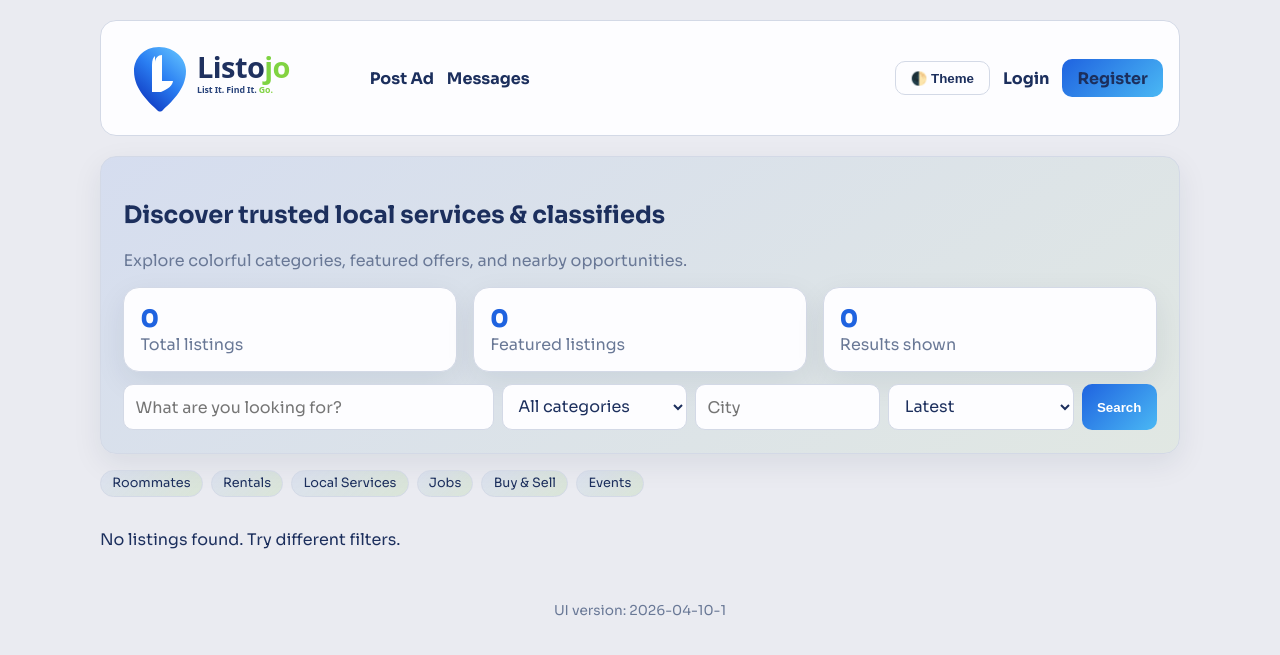
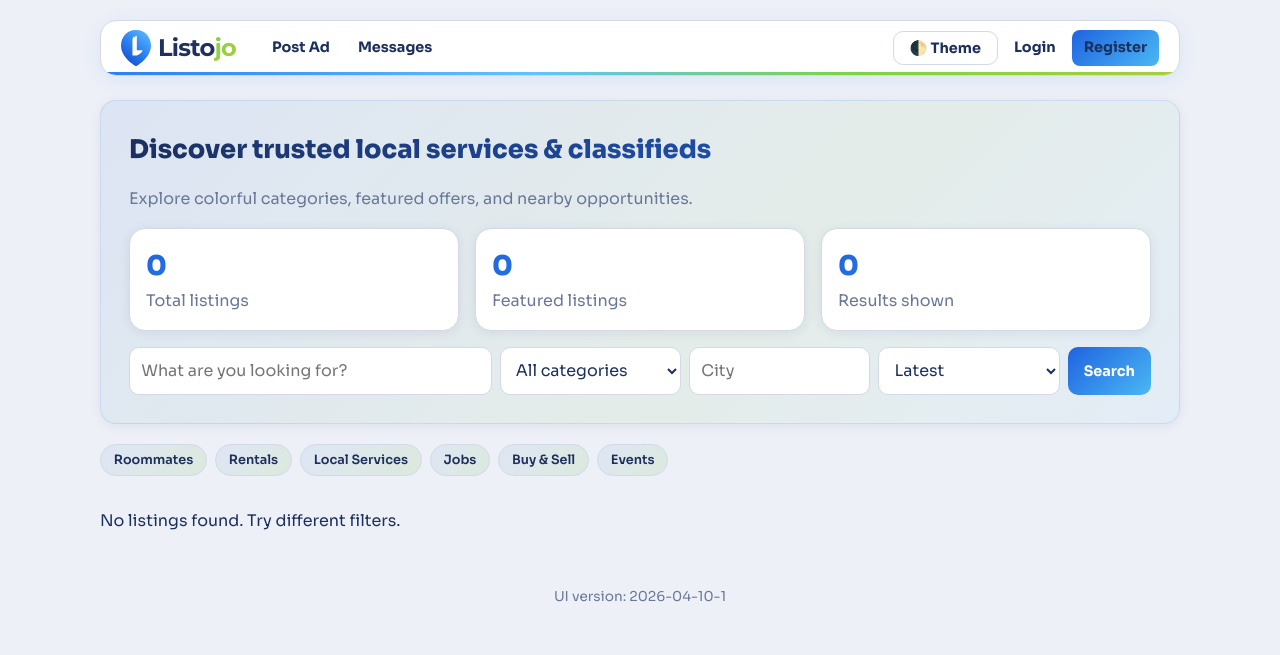
Before and after one commit to saichand003/listojo, a Django app: page / in a window 1280 px wide. Shown: the top 655 px of the page. Run offline with Django 5.2, Linux system fonts and the light colour scheme; data that the repository does not hold is empty.

Commit message:
updating UI

```diff
--- a/static/styles.css
+++ b/static/styles.css
@@ -1,14 +1,16 @@
-@import url('https://fonts.googleapis.com/css2?family=Sora:wght@400;600;700;800&display=swap');
+@import url('https://fonts.googleapis.com/css2?family=Montserrat:wght@600;700;800&family=Sora:wght@400;600;700;800&display=swap');
 
 :root {
-  --bg: #eaebf1;
-  --surface: #fdfdff;
+  --bg: #edf0f7;
+  --surface: #ffffff;
   --text: #1c2f5d;
   --muted: #697896;
   --primary: #1f63e0;
   --primary-2: #4ab8f4;
   --accent: #74bd3b;
+  --accent-2: #a8cf39;
   --border: #d3d9e6;
+  --nav-h: 56px;
 }
 
 :root.dark {
@@ -18,53 +20,273 @@
   --muted: #c5cedf;
   --primary: #4aa2ff;
   --primary-2: #4ab8f4;
-  --accent: #1c2430;
+  --accent: #7ed342;
+  --accent-2: #a8cf39;
   --border: #263454;
 }
 
 * { box-sizing: border-box; }
-body { font-family: 'Sora', Inter, Arial, sans-serif; background: var(--bg); color: var(--text); margin: 0; }
+
+body {
+  font-family: 'Sora', Inter, Arial, sans-serif;
+  background: var(--bg);
+  color: var(--text);
+  margin: 0;
+  line-height: 1.6;
+}
+
 .container { max-width: 1120px; margin: 0 auto; padding: 1.25rem; }
+
+/* ── NAVBAR ──────────────────────────────────────────────────── */
 .navbar {
-  display:flex; align-items:center; justify-content:space-between; gap:1rem; margin-bottom:1.25rem;
-  background: var(--surface); border:1px solid var(--border); padding:.95rem 1rem; border-radius:16px;
+  display: flex;
+  align-items: center;
+  justify-content: space-between;
+  gap: 1rem;
+  margin-bottom: 1.5rem;
+  background: var(--surface);
+  border: 1px solid var(--border);
+  padding: 0 1.25rem;
+  border-radius: 16px;
+  height: var(--nav-h);
+  box-shadow: 0 4px 20px rgba(31, 99, 224, 0.08);
+  position: relative;
+  overflow: hidden;
 }
-.nav-left { display:flex; align-items:center; gap:.6rem; flex-wrap:wrap; }
-.brand { display:flex; align-items:center; text-decoration:none; padding-right:.2rem; }
-.brand-logo { height: 84px; width: auto; display:block; }
 
-.primary-links, .nav-links { display:flex; gap:.8rem; flex-wrap:wrap; align-items:center; }
-.primary-links a, .nav-links a { text-decoration:none; color:var(--text); font-weight:700; }
-.primary-links a:hover, .nav-links a:hover { color: var(--accent); }
+/* thin gradient accent bar at bottom of navbar */
+.navbar::after {
+  content: '';
+  position: absolute;
+  bottom: 0; left: 0; right: 0;
+  height: 3px;
+  background: linear-gradient(90deg, #2A7EF2, #62C2FF 40%, #7ED342, #A8CF39);
+}
+
+.nav-left { display: flex; align-items: center; gap: 1.5rem; }
+
+/* ── BRAND ───────────────────────────────────────────────────── */
+.brand {
+  display: flex;
+  align-items: center;
+  gap: 0.45rem;
+  text-decoration: none;
+  flex-shrink: 0;
+}
+
+.brand-mark {
+  height: 36px;
+  width: auto;
+  display: block;
+}
+
+.brand-name {
+  font-family: 'Montserrat', 'Poppins', Arial, sans-serif;
+  font-weight: 700;
+  font-size: 1.5rem;
+  color: #1F315F;
+  letter-spacing: -0.03em;
+  line-height: 1;
+}
+
+.brand-green {
+  background: linear-gradient(135deg, #7ED342, #A8CF39);
+  -webkit-background-clip: text;
+  -webkit-text-fill-color: transparent;
+  background-clip: text;
+}
+
+/* ── NAV LINKS ───────────────────────────────────────────────── */
+.primary-links,
+.nav-links {
+  display: flex;
+  gap: 0.25rem;
+  flex-wrap: wrap;
+  align-items: center;
+}
+
+.primary-links a,
+.nav-links a {
+  text-decoration: none;
+  color: var(--text);
+  font-weight: 700;
+  font-size: 0.9rem;
+  padding: 0.4rem 0.75rem;
+  border-radius: 8px;
+  transition: background 0.18s, color 0.18s;
+  white-space: nowrap;
+}
+
+.primary-links a:hover,
+.nav-links a:hover {
+  background: linear-gradient(135deg, rgba(31,99,224,.1), rgba(116,189,59,.1));
+  color: var(--primary);
+}
+
+/* ── BUTTONS ─────────────────────────────────────────────────── */
 .button, button {
   background: linear-gradient(135deg, var(--primary), var(--primary-2));
-  color:white; border:none; border-radius:10px; padding:.55rem .95rem; cursor:pointer; font-weight:700;
+  color: white;
+  border: none;
+  border-radius: 10px;
+  padding: 0.45rem 1rem;
+  cursor: pointer;
+  font-weight: 700;
+  font-size: 0.9rem;
+  font-family: inherit;
+  transition: opacity 0.18s, transform 0.15s, box-shadow 0.18s;
+  white-space: nowrap;
 }
-.button.secondary { background: transparent; color: var(--text); border:1px solid var(--border); }
-.card { background: var(--surface); border:1px solid var(--border); border-radius:16px; padding:1rem; box-shadow:0 10px 30px rgba(16,32,68,.08); }
-.hero { padding:1.4rem; margin-bottom:1rem; background: linear-gradient(145deg, rgba(31,99,224,.10), rgba(116,189,59,.08)); }
-.grid { display:grid; gap:1rem; }
+
+.button:hover, button:hover {
+  opacity: 0.9;
+  transform: translateY(-1px);
+  box-shadow: 0 4px 12px rgba(31, 99, 224, 0.28);
+}
+
+.button.secondary {
+  background: transparent;
+  color: var(--text);
+  border: 1px solid var(--border);
+  box-shadow: none;
+}
+
+.button.secondary:hover {
+  background: rgba(31, 99, 224, 0.06);
+  transform: translateY(-1px);
+  box-shadow: none;
+}
+
+/* ── CARDS ───────────────────────────────────────────────────── */
+.card {
+  background: var(--surface);
+  border: 1px solid var(--border);
+  border-radius: 16px;
+  padding: 1rem;
+  box-shadow: 0 2px 12px rgba(16, 32, 68, 0.07);
+  transition: box-shadow 0.22s, transform 0.2s;
+}
+
+.card:hover {
+  box-shadow: 0 8px 28px rgba(16, 32, 68, 0.13);
+  transform: translateY(-2px);
+}
+
+/* ── HERO ────────────────────────────────────────────────────── */
+.hero {
+  padding: 1.75rem;
+  margin-bottom: 1.25rem;
+  background: linear-gradient(135deg, rgba(31,99,224,.08) 0%, rgba(116,189,59,.07) 60%, rgba(74,184,244,.06) 100%);
+  border: 1px solid rgba(31, 99, 224, 0.12);
+}
+
+.hero h1 {
+  margin: 0 0 0.35rem;
+  font-size: 1.6rem;
+  font-weight: 800;
+  background: linear-gradient(135deg, #1c2f5d, #1f63e0);
+  -webkit-background-clip: text;
+  -webkit-text-fill-color: transparent;
+  background-clip: text;
+}
+
+.hero:hover { transform: none; box-shadow: 0 2px 12px rgba(16,32,68,.07); }
+
+/* ── GRID ────────────────────────────────────────────────────── */
+.grid { display: grid; gap: 1rem; }
 .grid-3 { grid-template-columns: repeat(auto-fit, minmax(170px, 1fr)); }
 .grid-listings { grid-template-columns: repeat(auto-fit, minmax(280px, 1fr)); }
-.kpi { font-size:1.5rem; font-weight:800; color: var(--primary); }
-.muted { color: var(--muted); }
-.chips { display:flex; gap:.5rem; flex-wrap:wrap; }
-.chip { border:1px solid var(--border); background: linear-gradient(135deg, rgba(31,99,224,.07), rgba(116,189,59,.14)); border-radius:999px; padding:.3rem .7rem; font-size:.8rem; color:var(--text); text-decoration:none; }
-.filters { display:grid; grid-template-columns:2fr 1fr 1fr 1fr auto; gap:.5rem; margin-top:.8rem; }
-input, select, textarea { width:100%; padding:.65rem .7rem; border-radius:10px; border:1px solid var(--border); background:var(--surface); color:var(--text); font: inherit; }
-.listing-thumb { width:100%; height:170px; object-fit:cover; border-radius:12px; border:1px solid var(--border); background: linear-gradient(145deg, rgba(21,122,255,.22), rgba(46,175,255,.14)); }
-.price { font-size:1.15rem; font-weight:800; color: var(--primary); }
-.row { display:flex; justify-content:space-between; align-items:center; gap:.5rem; }
-.messages { list-style:none; padding:0; }
-.messages li { background: linear-gradient(130deg, #e7f1ff, #f1f7ff); color:#1358c7; padding:.65rem .75rem; border-radius:10px; margin:.5rem 0; border:1px solid #cfe1ff; }
-footer { text-align:center; padding-bottom:.8rem; }
 
-@media (max-width: 860px) {
-  .filters { grid-template-columns: 1fr; }
-  .brand-logo { height: 56px; }
+/* ── KPI CARDS ───────────────────────────────────────────────── */
+.kpi {
+  font-size: 1.7rem;
+  font-weight: 800;
+  background: linear-gradient(135deg, var(--primary), var(--primary-2));
+  -webkit-background-clip: text;
+  -webkit-text-fill-color: transparent;
+  background-clip: text;
 }
 
+/* ── MISC ────────────────────────────────────────────────────── */
+.muted { color: var(--muted); }
 
+.chips { display: flex; gap: 0.5rem; flex-wrap: wrap; }
+
+.chip {
+  border: 1px solid var(--border);
+  background: linear-gradient(135deg, rgba(31,99,224,.07), rgba(116,189,59,.14));
+  border-radius: 999px;
+  padding: 0.3rem 0.8rem;
+  font-size: 0.8rem;
+  color: var(--text);
+  text-decoration: none;
+  font-weight: 600;
+  transition: background 0.18s, border-color 0.18s, transform 0.15s;
+}
+
+.chip:hover {
+  background: linear-gradient(135deg, rgba(31,99,224,.15), rgba(116,189,59,.22));
+  border-color: var(--primary);
+  transform: translateY(-1px);
+}
+
+.filters {
+  display: grid;
+  grid-template-columns: 2fr 1fr 1fr 1fr auto;
+  gap: 0.5rem;
+  margin-top: 1rem;
+}
+
+input, select, textarea {
+  width: 100%;
+  padding: 0.65rem 0.7rem;
+  border-radius: 10px;
+  border: 1px solid var(--border);
+  background: var(--surface);
+  color: var(--text);
+  font: inherit;
+  transition: border-color 0.18s, box-shadow 0.18s;
+}
+
+input:focus, select:focus, textarea:focus {
+  outline: none;
+  border-color: var(--primary);
+  box-shadow: 0 0 0 3px rgba(31, 99, 224, 0.12);
+}
+
+.listing-thumb {
+  width: 100%;
+  height: 170px;
+  object-fit: cover;
+  border-radius: 12px;
+  border: 1px solid var(--border);
+  background: linear-gradient(145deg, rgba(21,122,255,.18), rgba(46,175,255,.1));
+}
+
+.price {
+  font-size: 1.15rem;
+  font-weight: 800;
+  background: linear-gradient(135deg, var(--primary), var(--primary-2));
+  -webkit-background-clip: text;
+  -webkit-text-fill-color: transparent;
+  background-clip: text;
+}
+
+.row { display: flex; justify-content: space-between; align-items: center; gap: 0.5rem; }
+
+.messages { list-style: none; padding: 0; }
+.messages li {
+  background: linear-gradient(130deg, #e7f1ff, #f1f7ff);
+  color: #1358c7;
+  padding: 0.65rem 0.75rem;
+  border-radius: 10px;
+  margin: 0.5rem 0;
+  border: 1px solid #cfe1ff;
+}
+
+footer { text-align: center; padding-bottom: 0.8rem; margin-top: 2rem; font-size: 0.82rem; }
+
+/* ── LIVE CHAT ───────────────────────────────────────────────── */
 .live-chat-panel {
   position: fixed;
   right: 1rem;
--- a/templates/base.html
+++ b/templates/base.html
@@ -5,6 +5,9 @@
     <meta charset="UTF-8">
     <meta name="viewport" content="width=device-width, initial-scale=1.0">
     <title>Listojo — List It. Find It. Go.</title>
+    <link rel="preconnect" href="https://fonts.googleapis.com">
+    <link rel="preconnect" href="https://fonts.gstatic.com" crossorigin>
+    <link rel="stylesheet" href="https://fonts.googleapis.com/css2?family=Montserrat:wght@600;700;800&family=Sora:wght@400;600;700;800&display=swap">
     <link rel="stylesheet" href="{% static 'styles.css' %}?v={{ UI_ASSET_VERSION }}">
 </head>
 <body>
@@ -12,7 +15,8 @@
     <nav class="navbar">
         <div class="nav-left">
             <a class="brand" href="{% url 'listing_list' %}">
-                <img src="{% static 'logo.svg' %}?v={{ UI_ASSET_VERSION }}" alt="Listojo" class="brand-logo">
+                <img src="{% static 'mark.svg' %}?v={{ UI_ASSET_VERSION }}" alt="" class="brand-mark">
+                <span class="brand-name">Listo<span class="brand-green">jo</span></span>
             </a>
             <div class="primary-links">
                 <a href="{% url 'create_listing' %}">Post Ad</a>
```
Also changed, not shown: other parts of static/styles.css (+25 -9 lines).
